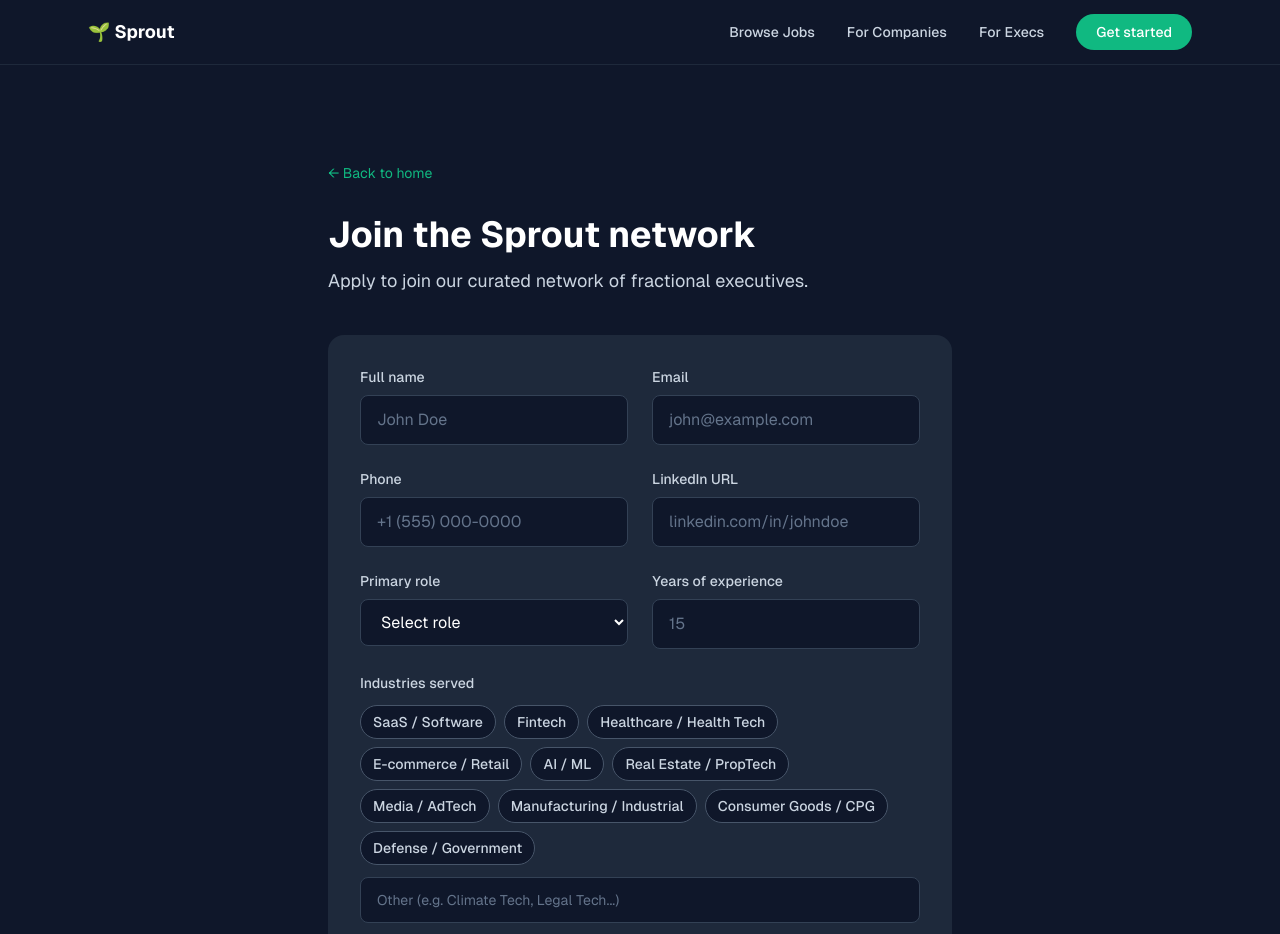
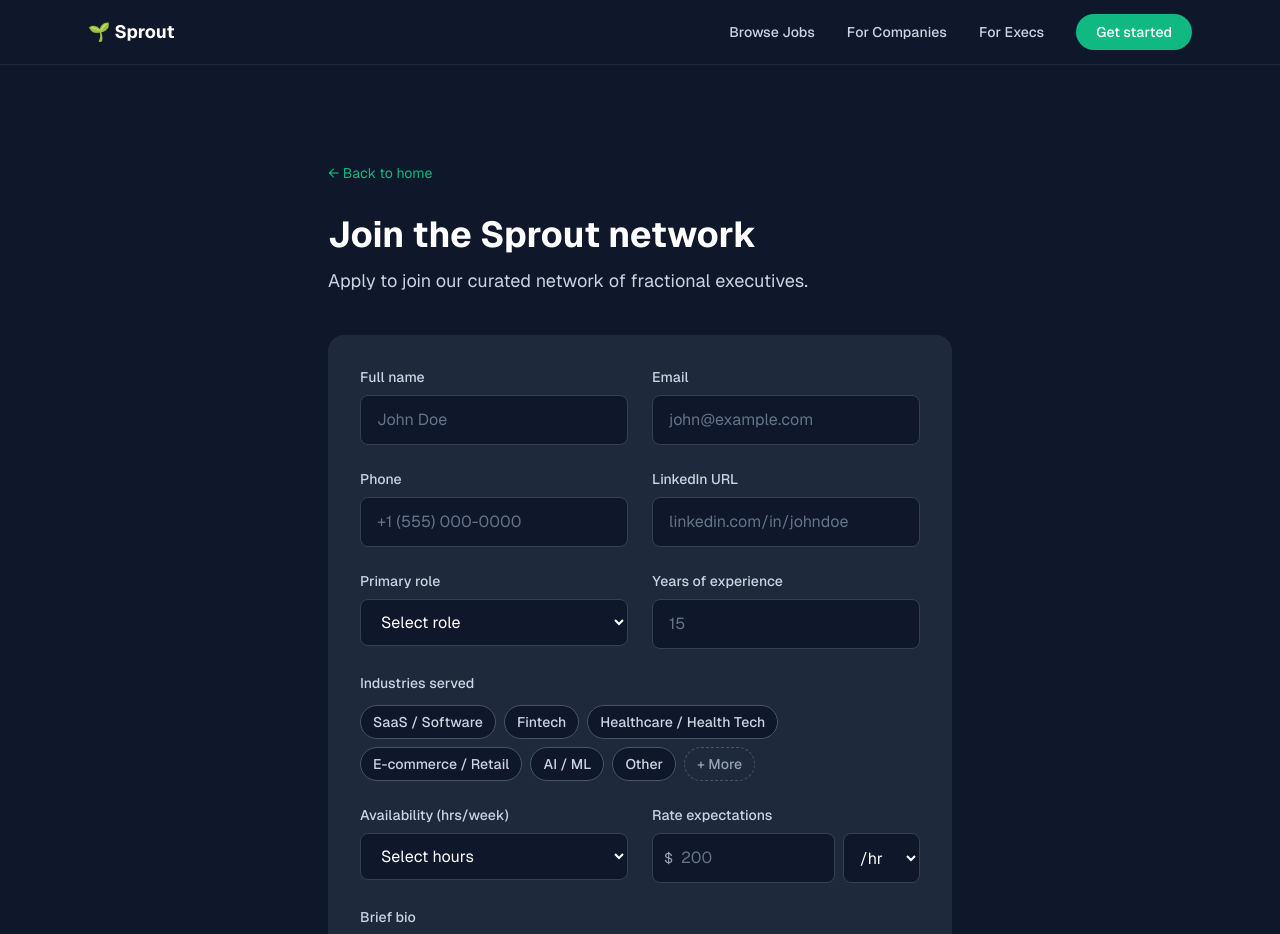
Before and after one commit to valvoss/sprout, a Next.js app: page /join in a window 1280 px wide. Shown: the top 934 px of the page. Built offline with nearby package versions, Linux system fonts and the light colour scheme.

Commit message:
feat: align both forms - industry pills 5+more expand, Other pill opens text input on both hire and join

```diff
--- a/src/app/hire/page.tsx
+++ b/src/app/hire/page.tsx
@@ -23,12 +23,19 @@ export default function HirePage() {
   const [loading, setLoading] = useState(false);
   const [selectedIndustries, setSelectedIndustries] = useState<string[]>([]);
   const [industriesExpanded, setIndustriesExpanded] = useState(false);
+  const [otherIndustry, setOtherIndustry] = useState("");
   const [roleNeeded, setRoleNeeded] = useState("");
   const [otherRole, setOtherRole] = useState("");
   const [budgetAmount, setBudgetAmount] = useState("");
   const [budgetUnit, setBudgetUnit] = useState<"/hr" | "/mo">("/hr");
 
   function toggleIndustry(industry: string) {
+    if (industry === "Other") {
+      setSelectedIndustries((prev) =>
+        prev.includes("Other") ? prev.filter((i) => i !== "Other") : [...prev, "Other"]
+      );
+      return;
+    }
     setSelectedIndustries((prev) =>
       prev.includes(industry) ? prev.filter((i) => i !== industry) : [...prev, industry]
     );
@@ -56,7 +63,10 @@ export default function HirePage() {
       budget_hourly: budgetHourly,
       budget_monthly: budgetMonthly,
       budget_range: `$${budgetAmount}${budgetUnit}`,
-      industry: selectedIndustries.join(", "),
+      industry: [
+        ...selectedIndustries.filter((i) => i !== "Other"),
+        ...(selectedIndustries.includes("Other") && otherIndustry.trim() ? [otherIndustry.trim()] : []),
+      ].join(", "),
       description: (form.elements.namedItem("description") as HTMLTextAreaElement).value,
     };
 
@@ -274,6 +284,17 @@ export default function HirePage() {
                   {industry}
                 </button>
               ))}
+              <button
+                type="button"
+                onClick={() => toggleIndustry("Other")}
+                className={`px-3 py-1.5 rounded-full text-sm font-medium border transition-colors ${
+                  selectedIndustries.includes("Other")
+                    ? "bg-emerald-500 border-emerald-500 text-white"
+                    : "bg-slate-900 border-slate-600 text-slate-300 hover:border-slate-400"
+                }`}
+              >
+                Other
+              </button>
               {!industriesExpanded && (
                 <button
                   type="button"
@@ -284,6 +305,15 @@ export default function HirePage() {
                 </button>
               )}
             </div>
+            {selectedIndustries.includes("Other") && (
+              <input
+                type="text"
+                placeholder="e.g. Climate Tech, Legal Tech..."
+                value={otherIndustry}
+                onChange={(e) => setOtherIndustry(e.target.value)}
+                className="mt-3 w-full bg-slate-900 border border-slate-700 rounded-lg px-4 py-3 text-white placeholder-slate-500 focus:outline-none focus:ring-2 focus:ring-emerald-500 focus:border-transparent text-sm"
+              />
+            )}
           </div>
 
           <div>
--- a/src/app/join/page.tsx
+++ b/src/app/join/page.tsx
@@ -22,15 +22,24 @@ export default function JoinPage() {
   const [submitted, setSubmitted] = useState(false);
   const [loading, setLoading] = useState(false);
   const [selectedIndustries, setSelectedIndustries] = useState<string[]>([]);
+  const [industriesExpanded, setIndustriesExpanded] = useState(false);
   const [otherIndustry, setOtherIndustry] = useState("");
   const [rateAmount, setRateAmount] = useState("");
   const [rateUnit, setRateUnit] = useState<"/hr" | "/mo">("/hr");
 
   function toggleIndustry(industry: string) {
+    if (industry === "Other") {
+      setSelectedIndustries((prev) =>
+        prev.includes("Other") ? prev.filter((i) => i !== "Other") : [...prev, "Other"]
+      );
+      return;
+    }
     setSelectedIndustries((prev) =>
       prev.includes(industry) ? prev.filter((i) => i !== industry) : [...prev, industry]
     );
   }
+
+  const visibleIndustries = industriesExpanded ? TOP_INDUSTRIES : TOP_INDUSTRIES.slice(0, 5);
 
   async function handleSubmit(e: React.FormEvent<HTMLFormElement>) {
     e.preventDefault();
@@ -39,8 +48,8 @@ export default function JoinPage() {
     const form = e.currentTarget;
 
     const industriesList = [
-      ...selectedIndustries,
-      ...(otherIndustry.trim() ? [otherIndustry.trim()] : []),
+      ...selectedIndustries.filter((i) => i !== "Other"),
+      ...(selectedIndustries.includes("Other") && otherIndustry.trim() ? [otherIndustry.trim()] : []),
     ].join(", ");
 
     const rateHourly = rateUnit === "/hr" ? rateAmount : "";
@@ -216,8 +225,8 @@ export default function JoinPage() {
             <label className="block text-sm font-medium text-slate-300 mb-3">
               Industries served
             </label>
-            <div className="flex flex-wrap gap-2 mb-3">
-              {TOP_INDUSTRIES.map((industry) => (
+            <div className="flex flex-wrap gap-2">
+              {visibleIndustries.map((industry) => (
                 <button
                   key={industry}
                   type="button"
@@ -231,14 +240,36 @@ export default function JoinPage() {
                   {industry}
                 </button>
               ))}
+              <button
+                type="button"
+                onClick={() => toggleIndustry("Other")}
+                className={`px-3 py-1.5 rounded-full text-sm font-medium border transition-colors ${
+                  selectedIndustries.includes("Other")
+                    ? "bg-emerald-500 border-emerald-500 text-white"
+                    : "bg-slate-900 border-slate-600 text-slate-300 hover:border-slate-400"
+                }`}
+              >
+                Other
+              </button>
+              {!industriesExpanded && (
+                <button
+                  type="button"
+                  onClick={() => setIndustriesExpanded(true)}
+                  className="px-3 py-1.5 rounded-full text-sm font-medium border border-dashed border-slate-600 text-slate-400 hover:border-slate-400 hover:text-slate-300 transition-colors"
+                >
+                  + More
+                </button>
+              )}
             </div>
-            <input
-              type="text"
-              placeholder="Other (e.g. Climate Tech, Legal Tech...)"
-              value={otherIndustry}
-              onChange={(e) => setOtherIndustry(e.target.value)}
-              className="w-full bg-slate-900 border border-slate-700 rounded-lg px-4 py-3 text-white placeholder-slate-500 focus:outline-none focus:ring-2 focus:ring-emerald-500 focus:border-transparent text-sm"
-            />
+            {selectedIndustries.includes("Other") && (
+              <input
+                type="text"
+                placeholder="e.g. Climate Tech, Legal Tech..."
+                value={otherIndustry}
+                onChange={(e) => setOtherIndustry(e.target.value)}
+                className="mt-3 w-full bg-slate-900 border border-slate-700 rounded-lg px-4 py-3 text-white placeholder-slate-500 focus:outline-none focus:ring-2 focus:ring-emerald-500 focus:border-transparent text-sm"
+              />
+            )}
           </div>
 
           <div className="grid grid-cols-1 md:grid-cols-2 gap-6">
```
